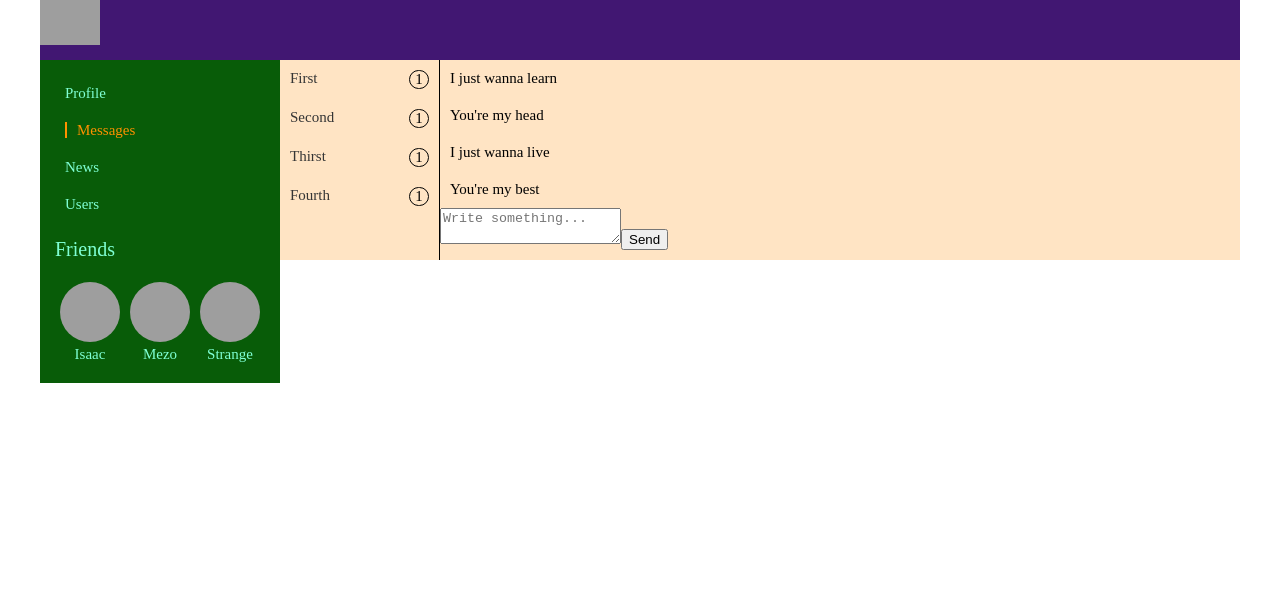
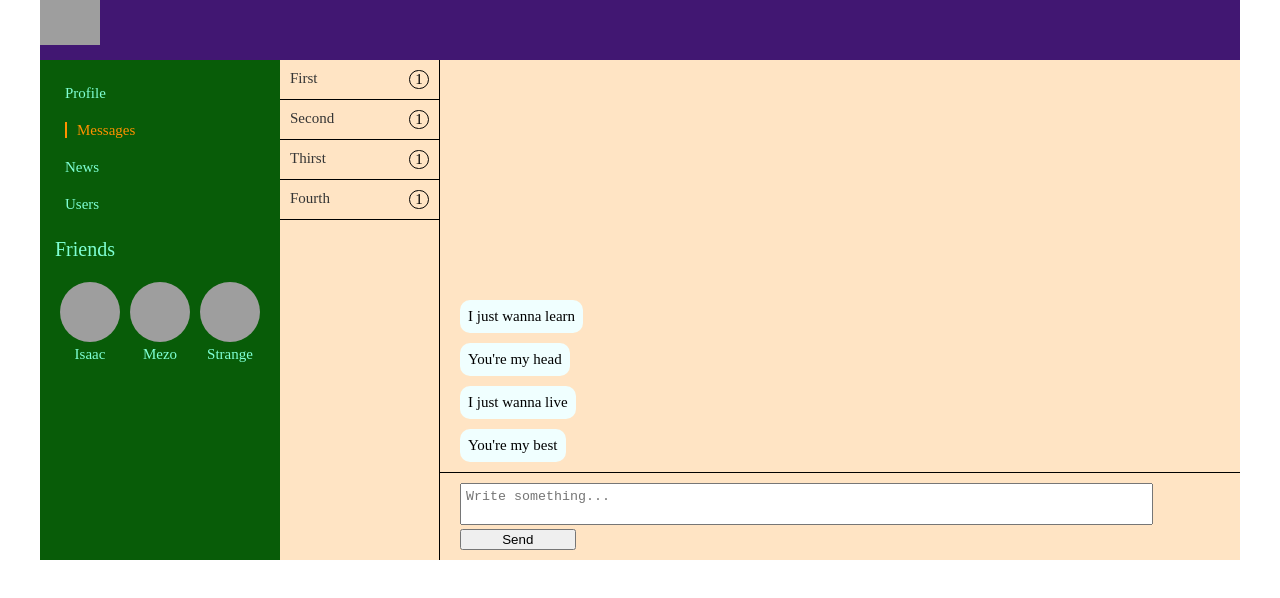
Before and after one commit to Fertern/find-me, a React (Create React App) app: page /dialogs in a window 1280 px wide. Shown: the top 598 px of the page. Built offline with nearby package versions, Linux system fonts and the light colour scheme; grey boxes are pictures that could not be loaded.

Commit message:
+layout fix

```diff
--- a/src/components/Dialogs/Dialog/Dialog.module.css
+++ b/src/components/Dialogs/Dialog/Dialog.module.css
@@ -2,6 +2,7 @@
   padding: 10px;
   display: flex;
   justify-content: space-between;
+  border-bottom: 1px solid black;
 }
 
 .item a {
--- a/src/components/Dialogs/Dialogs.jsx
+++ b/src/components/Dialogs/Dialogs.jsx
@@ -21,23 +21,34 @@ const Dialogs = props => {
     sender = e => {
       if (e.keyCode === 13) {
         sendMessage();
+        e.preventDefault();
       }
     };
   return (
     <div className={s.dialogs}>
-      <div className={s.items}>
+      <div className={s.peopleArea}>
         <div className={s.item}>{dialogsElements}</div>
       </div>
-      <div className={s.messages}>
-        {messagesElements}
+      <div className={s.messageArea}>
+        <div className={s.messages}>{messagesElements}</div>
+
+        <div className={s.senderArea}>
+          <div className={s.senderWrapper}>
+            <div className={s.textareaWrapper}>
               <textarea
+                className={s.textarea}
                 placeholder="Write something..."
                 onChange={updateText}
                 onKeyDown={sender}
                 ref={messageText}
                 value={props.dialogsPage.messageText}
               ></textarea>
-        <button onClick={sendMessage}>Send</button>
+            </div>
+            <button className={s.button} onClick={sendMessage}>
+              Send
+            </button>
+          </div>
+        </div>
       </div>
     </div>
   );
--- a/src/components/Dialogs/Dialogs.module.css
+++ b/src/components/Dialogs/Dialogs.module.css
@@ -2,8 +2,31 @@
   display: grid;
   grid-template-columns: 2fr 10fr;
   background-color: bisque;
-  min-height: 200px;
+  min-height: 500px;
 }
-.items {
+.peopleArea {
   border-right: 1px solid black;
 }
+.senderArea {
+  padding: 10px;
+  margin-top: 10px;
+  border-top: 1px solid black;
+}
+.messageArea {
+  display: flex;
+  flex-direction: column;
+  justify-content: flex-end;
+}
+.senderWrapper {
+  margin-left: 10px;
+}
+
+.textarea {
+  width: 90%;
+  padding: 5px;
+}
+
+.button {
+  width: 15%;
+  height: 5%;
+}
--- a/src/components/Dialogs/Message/Message.jsx
+++ b/src/components/Dialogs/Message/Message.jsx
@@ -3,8 +3,10 @@ import s from "./Message.module.css";
 
 const Message = props => {
   return (
-    <div className={s.message}>
-      <div className={s.text}>{props.text}</div>
+    <div className={s.wrapper}>
+      <span className={s.message}>
+        <span className={s.text}>{props.text}</span>
+      </span>
     </div>
   );
 };
--- a/src/components/Dialogs/Message/Message.module.css
+++ b/src/components/Dialogs/Message/Message.module.css
@@ -1,3 +1,13 @@
+.wrapper {
+  margin-top: 10px;
+}
 .message {
-  padding: 10px;
+  min-width: 30px;
+  max-width: 90%;
+  padding: 8px;
+  margin-left: 20px;
+  margin-right: 20px;
+  background-color: azure;
+  display: inline-block;
+  border-radius: 10px;
 }
--- a/src/components/Profile/Posts/Posts.jsx
+++ b/src/components/Profile/Posts/Posts.jsx
@@ -16,6 +16,7 @@ const Posts = props => {
   const sender = e => {
     if (e.keyCode === 13) {
       props.addPost();
+      e.preventDefault();
     }
   };
   return (
@@ -23,12 +24,17 @@ const Posts = props => {
       <div className={s.text}>My post</div>
       <div className={s.writingArea}>
         <textarea
+          className={s.textarea}
           placeholder="Write new post!"
           onKeyDown={sender}
           onChange={changeText}
           value={props.postText}
         ></textarea>
-        <button onClick={addPost}>Try it</button>
+        <div className="buttonWrapper">
+          <button className={s.button} onClick={addPost}>
+            Try it
+          </button>
+        </div>
       </div>
       <div className={s.posts}>{postsElements}</div>
     </div>
--- a/src/components/Profile/Posts/Posts.module.css
+++ b/src/components/Profile/Posts/Posts.module.css
@@ -4,7 +4,7 @@
 .item {
   color: white;
 }
-.actie {
+.active {
   color: green;
 }
 .text {
@@ -14,3 +14,11 @@
 .userPosts {
   padding: 0 10px;
 }
+.textarea {
+  width: 30%;
+  padding: 5px;
+}
+
+.button {
+  width: 10%;
+}
--- a/src/components/Profile/Profile.module.css
+++ b/src/components/Profile/Profile.module.css
@@ -1,4 +1,7 @@
 .profile {
-  grid-area: content;
   background-color: rgba(22, 128, 96);
+  min-height: 500px;
+  display: flex;
+  justify-content: space-between;
+  flex-direction: column;
 }
--- a/src/styles/App.css
+++ b/src/styles/App.css
@@ -23,10 +23,15 @@ h6 {
   width: 100%;
   margin: 0 auto;
 }
+textarea {
+  outline: none;
+  resize: none;
+}
 .app-wrapper {
   display: grid;
   grid-template-areas: "header header" "nav content";
   grid-template-rows: 60px 1fr;
   grid-template-columns: 2fr 10fr;
   grid-gap: 0px;
+  min-height: 500px;
 }
```
Lines whose indentation alone changed are shown as unchanged.
